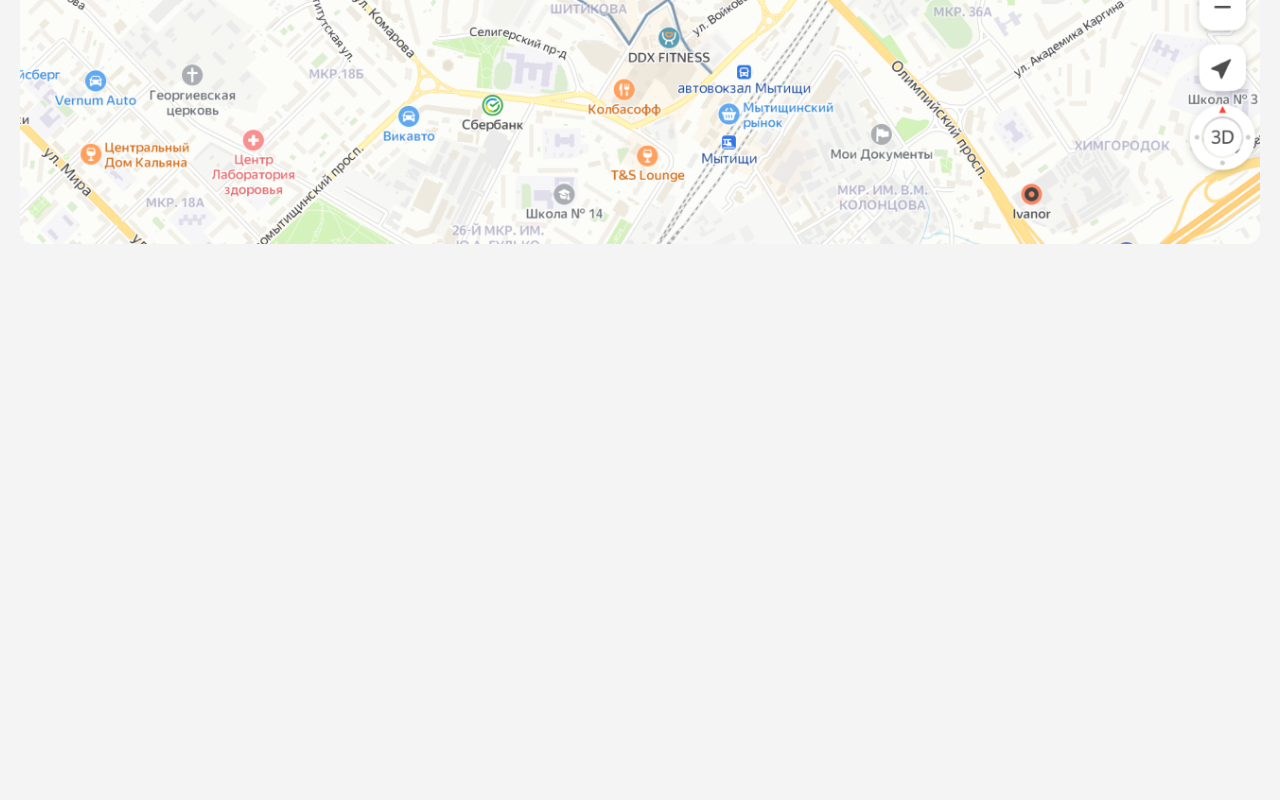
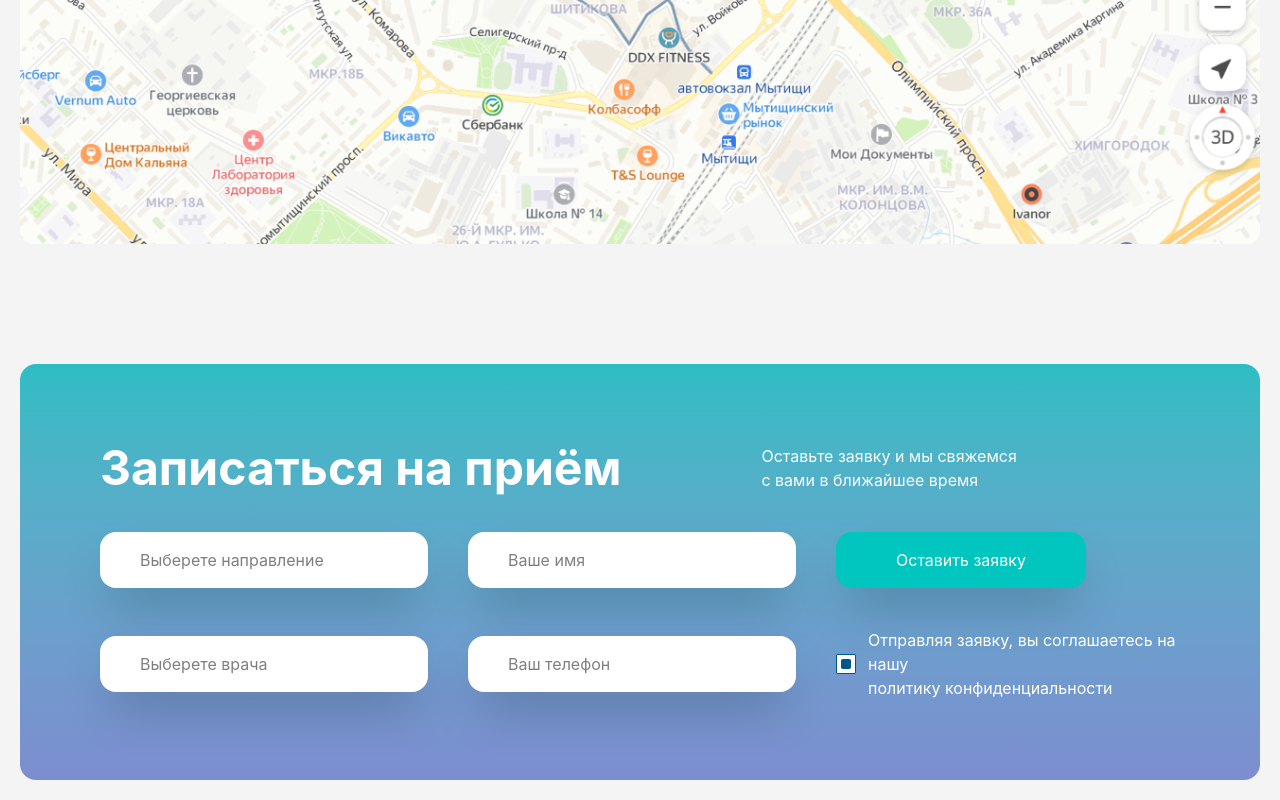
Before and after one commit to ismatovbenya2-droid/exam4, a website: page src/mukammalex.html in a window 1280 px wide. Shown: the part 9468-10268 px from the top of the page. Before the commit the page ends 9732 px from the top, so only its background shows below. Drawn offline with nearby package versions, Linux system fonts and the light colour scheme; files that its build step writes are made by us from their sources.

Commit message:
Finished section Zayavka-02,desktop and mobiled

```diff
--- a/src/mukammalex.html
+++ b/src/mukammalex.html
@@ -983,5 +983,64 @@
 
 </section>
 
+
+
+<section class="max-w-7xl m-auto p-5 mt-20">
+
+  <div class="bg-linear-to-b to-[#7D8DD0] from-[#2DBDC4] rounded-2xl lg:p-20 p-10">
+
+  <div class="lg:flex lg:flex-row lg:gap-35 lg:items-center flex-col">
+    <h1 class="text-white lg:text-5xl text-4xl font-bold">Записаться на приём</h1>
+    <p class="text-white mt-5 lg:mt-0">Оставьте заявку и мы свяжемся <br> с вами в ближайшее время</p>
+  </div>
+
+  <div class="lg:hidden">
+
+    <p class="flex items-center justify-between bg-white p-5 rounded-2xl font-bold mt-10">Выберете направление <img src="./img_mukammal/Chevron Down.png" alt=""></p>
+
+   <p class="flex items-center justify-between bg-white p-5 rounded-2xl font-bold mt-3">Выберете врача <img src="./img_mukammal/Chevron Down.png" alt=""></p>
+   <p class="flex items-center justify-between bg-white p-5 rounded-2xl font-bold mt-3">Ваше имя </p>
+   <p class="flex items-center justify-between bg-white p-5 rounded-2xl font-bold mt-3">Ваш телефон </p>
+
+   <div class="flex justify-center items-center mt-10">
+    <button class="bg-[#00C6BF] text-white px-16 rounded-xl py-4">Оставить заявку</button>
+   </div>
+
+    <p class="text-white flex items-start mt-5 gap-5"><img class="mt-5" src="./img_mukammal/Checkbox.png" alt="">Отправляя заявку, вы соглашаетесь на <br> нашу политику конфиденциальности</p>
+
+  </div>
+
+
+
+  <div class=" hidden lg:flex items-center gap-10 mt-10">
+
+    <div class="shadow-2xl bg-white rounded-2xl px-10 py-4">
+      <input type="text" placeholder="Выберете направление">
+    </div>
+    <div class="shadow-2xl bg-white rounded-2xl px-10 py-4">
+      <input type="text" placeholder="Ваше имя">
+    </div>
+    <div class="shadow-2xl bg-[#00C6BF] text-white rounded-2xl px-15 py-4">
+      Оставить заявку
+    </div>
+
+  </div>
+
+  <div class="lg:flex items-center gap-10 mt-10 hidden">
+    <div class="shadow-2xl bg-white rounded-2xl px-10 py-4"><input type="text" placeholder="Выберете врача"></div>
+    <div class="shadow-2xl bg-white rounded-2xl px-10 py-4"><input type="text" placeholder="Ваш телефон"></div>
+    <p class="flex items-center gap-3 text-white"> <img src="./img_mukammal/Checkbox.png" alt="">Отправляя заявку, вы соглашаетесь на нашу <br>
+       политику конфиденциальности</p>
+  </div>
+
+  </div>
+
+</section>
+
+<div class="max-w-7xl m-auto p-5 lg:hidden">
+  <img src="./img_mukammal/ololo.png" alt="">
+</div>
+
+
 </body>
 </html>
```
Also changed, not shown: src/img_mukammal/ololo.png (added).
